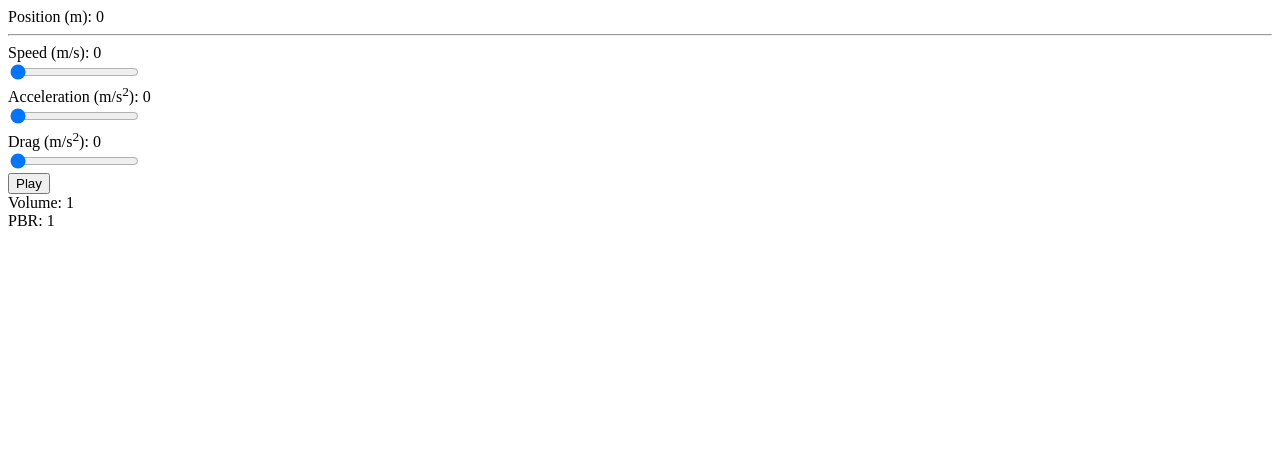
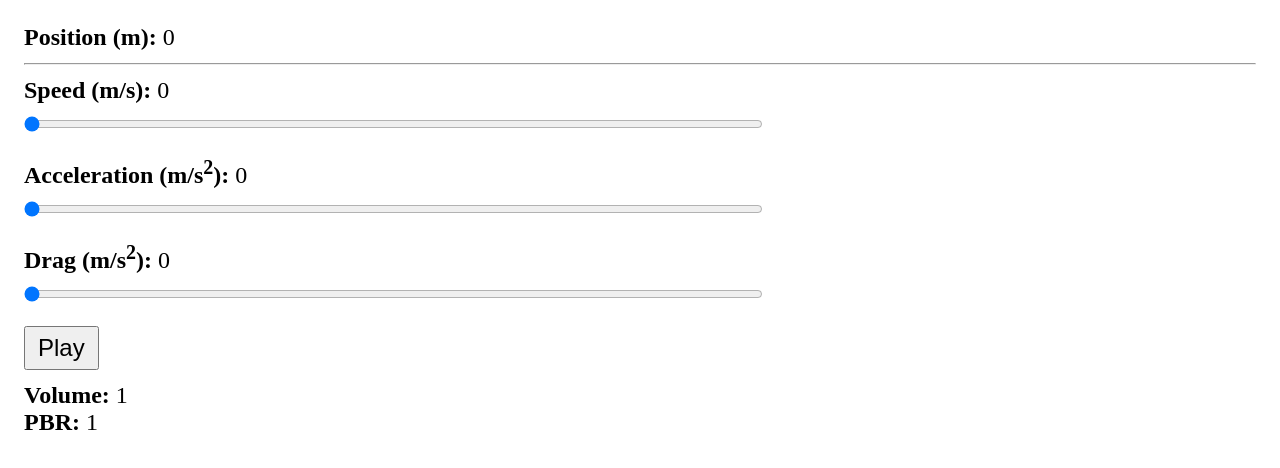
Before and after one commit to Kiougar/speedsound, a website: page index.html in a window 1280 px wide. Drawn offline with Linux system fonts and the light colour scheme.

Commit message:
Add some styling

```diff
--- a/index.html
+++ b/index.html
@@ -4,30 +4,52 @@
     <meta charset="UTF-8" />
     <meta name="viewport" content="width=device-width, initial-scale=1.0" />
     <title>Speed Sound</title>
+    <style>
+      html {
+        font-size: 24px;
+      }
+
+      body {
+        margin: 1rem;
+      }
+
+      input {
+        width: 60%;
+        margin: 0.5rem 0 1rem;
+      }
+
+      button {
+        font-size: 1rem;
+        padding: 0.25rem 0.5rem;
+        margin-bottom: 0.5rem;
+      }
+    </style>
   </head>
   <body>
-    <div>Position (m): <span id="posValue">0</span></div>
+    <div><b>Position (m):</b> <span id="posValue">0</span></div>
     <hr />
     <div>
-      <label for="speed">Speed (m/s): <span id="speedValue">0</span></label>
+      <label for="speed"><b>Speed (m/s):</b> <span id="speedValue">0</span></label>
       <br />
       <input id="speed" type="range" min="0" max="100" value="0" step="1" />
     </div>
     <div>
-      <label for="accel">Acceleration (m/s<sup>2</sup>): <span id="accelValue">0</span></label>
+      <label for="accel">
+        <b>Acceleration (m/s<sup>2</sup>):</b> <span id="accelValue">0</span>
+      </label>
       <br />
       <input id="accel" type="range" min="0" max="100" value="0" step="1" />
     </div>
     <div>
-      <label for="drag">Drag (m/s<sup>2</sup>): <span id="dragValue">0</span></label>
+      <label for="drag"> <b>Drag (m/s<sup>2</sup>):</b> <span id="dragValue">0</span> </label>
       <br />
       <input id="drag" type="range" min="0" max="100" value="0" step="1" />
     </div>
 
     <div>
       <button id="button">Play</button>
-      <div>Volume: <span id="volume">1</span></div>
-      <div>PBR: <span id="pbr">0</span></div>
+      <div><b>Volume:</b> <span id="volume">1</span></div>
+      <div><b>PBR:</b> <span id="pbr">0</span></div>
     </div>
 
     <script>
```
